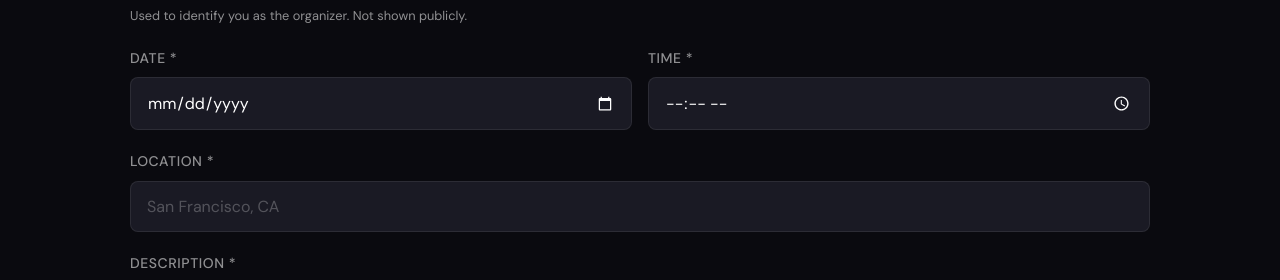
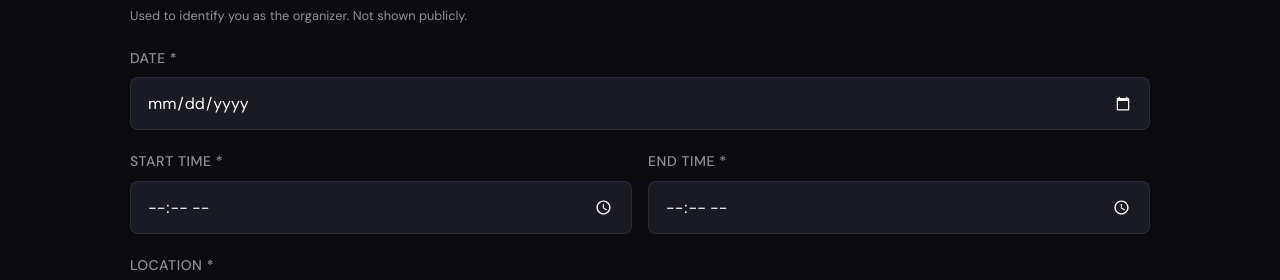
Before and after one commit to ShrutiSunilSawant/IceBreaker-AI-Networking-Platform, a React (Vite) app in the folder frontend/: page /create-event in a window 1280 px wide. Shown: the part 416-696 px from the top of the page. Built offline with nearby package versions, Linux system fonts and the light colour scheme; no server answers.

Commit message:
Create event: single date with separate start time and end time fields

```diff
--- a/frontend/src/pages/CreateEvent.jsx
+++ b/frontend/src/pages/CreateEvent.jsx
@@ -11,7 +11,8 @@ export default function CreateEvent() {
   const [form, setForm] = useState({
     name: '',
     eventDate: '',
-    eventTime: '',
+    startTime: '',
+    endTime: '',
     location: '',
     description: '',
     organizer_email: platformEmail,
@@ -20,7 +21,8 @@ export default function CreateEvent() {
   const [error, setError] = useState(null)
   const [created, setCreated] = useState(null)
   const dateRef = useRef(null)
-  const timeRef = useRef(null)
+  const startTimeRef = useRef(null)
+  const endTimeRef = useRef(null)
 
   const update = (field) => (e) =>
     setForm((prev) => ({ ...prev, [field]: e.target.value }))
@@ -28,20 +30,24 @@ export default function CreateEvent() {
   const handleSubmit = async () => {
     setError(null)
     const eventDate = dateRef.current?.value || form.eventDate
-    const eventTime = timeRef.current?.value || form.eventTime
+    const startTime = startTimeRef.current?.value || form.startTime
+    const endTime = endTimeRef.current?.value || form.endTime
     const missing = []
     if (!form.name) missing.push('Event name')
     if (!eventDate) missing.push('Date')
-    if (!eventTime) missing.push('Time')
+    if (!startTime) missing.push('Start time')
+    if (!endTime) missing.push('End time')
     if (!form.location) missing.push('Location')
     if (!form.description) missing.push('Description')
     if (!form.organizer_email) missing.push('Organizer email')
     if (missing.length) { setError(`Please fill in: ${missing.join(', ')}`); return }
+    if (endTime <= startTime) { setError('End time must be after start time.'); return }
     setLoading(true)
     try {
       const res = await createEvent({
         name: form.name,
-        date: `${eventDate}T${eventTime}`,
+        date: `${eventDate}T${startTime}`,
+        end_time: `${eventDate}T${endTime}`,
         location: form.location,
         description: form.description,
         organizer_email: form.organizer_email,
@@ -190,26 +196,38 @@ export default function CreateEvent() {
           <span className="hint">Used to identify you as the organizer. Not shown publicly.</span>
         </div>
 
+        <div className="field">
+          <label>Date *</label>
+          <input
+            ref={dateRef}
+            type="date"
+            value={form.eventDate}
+            onChange={update('eventDate')}
+            min={new Date().toISOString().split('T')[0]}
+            autoComplete="off"
+            style={{ colorScheme: 'dark' }}
+          />
+        </div>
+
         <div style={{ display: 'grid', gridTemplateColumns: '1fr 1fr', gap: '0 16px' }}>
           <div className="field">
-            <label>Date *</label>
+            <label>Start time *</label>
             <input
-              ref={dateRef}
-              type="date"
-              value={form.eventDate}
-              onChange={update('eventDate')}
-              min={new Date().toISOString().split('T')[0]}
+              ref={startTimeRef}
+              type="time"
+              value={form.startTime}
+              onChange={update('startTime')}
               autoComplete="off"
               style={{ colorScheme: 'dark' }}
             />
           </div>
           <div className="field">
-            <label>Time *</label>
+            <label>End time *</label>
             <input
-              ref={timeRef}
+              ref={endTimeRef}
               type="time"
-              value={form.eventTime}
-              onChange={update('eventTime')}
+              value={form.endTime}
+              onChange={update('endTime')}
               autoComplete="off"
               style={{ colorScheme: 'dark' }}
             />
```
